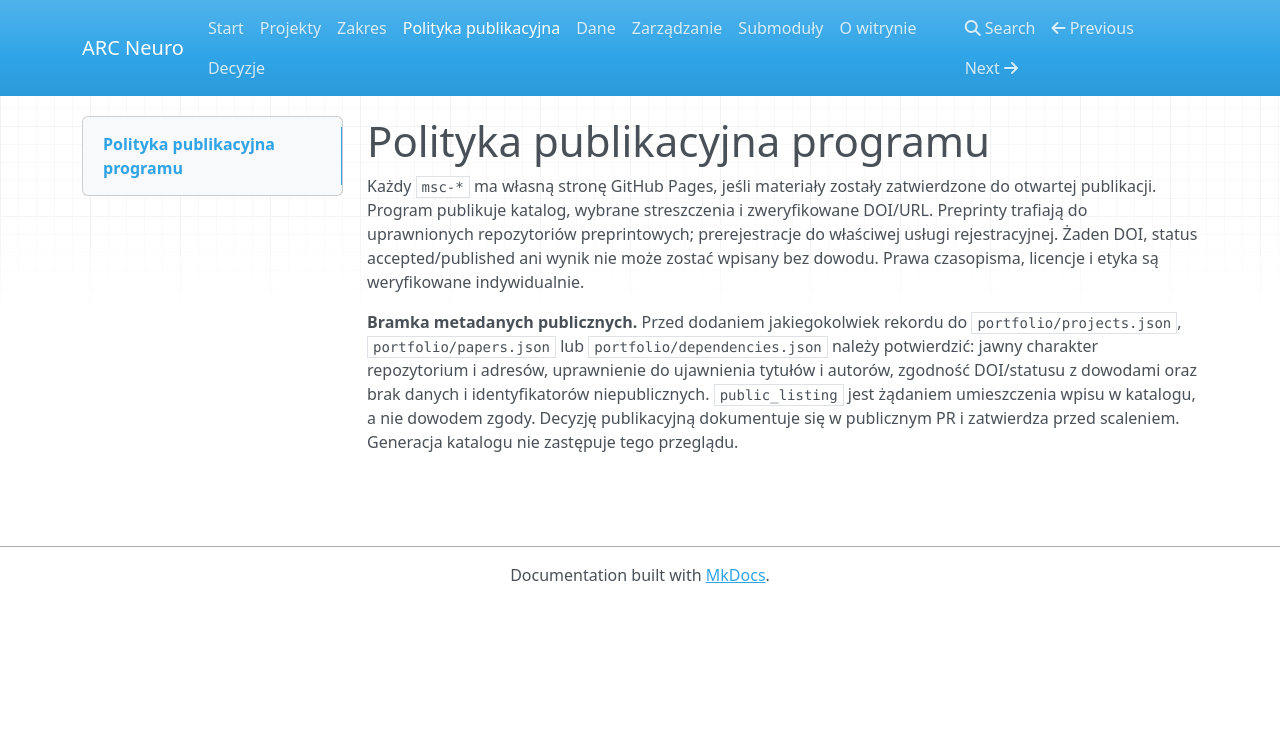
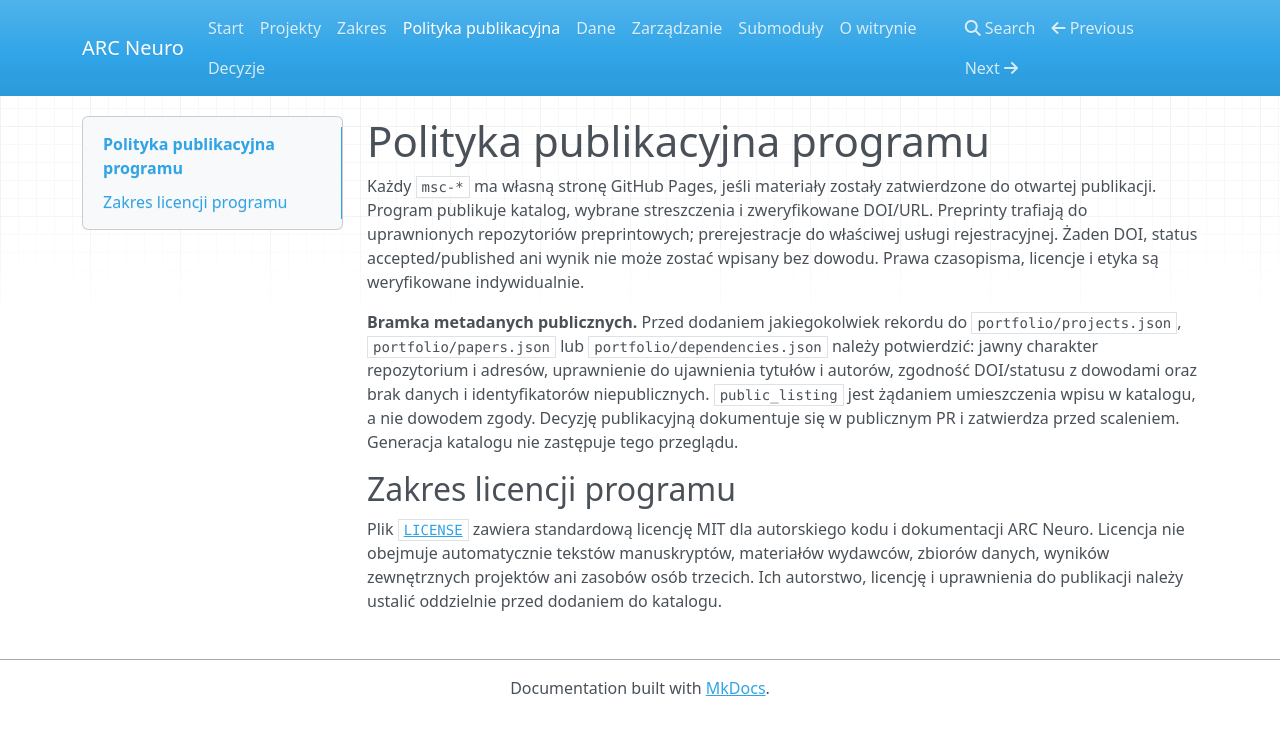
Before and after one commit to MatPomGit/arc-neuro, an MkDocs documentation site: the page built from docs/publication-policy.md, in a window 1280 px wide. Shown: the top 735 px of the page. Built offline with MkDocs 1.6.1, drawn with Linux system fonts in a browser that asks for light colours; nearby versions of some CDN libraries.

Commit message:
chore(arc-neuro): add MIT license (#3)
Use standard MIT text with copyright © 2026 Mateusz Pomianek; align program.json and CITATION.cff, document exclusions for non-repository scientific content, and add a consistency test.

Verified on exact PR head b4b7a172c18e1fc470e17ddb5745e8275331dff7: 16/16 tests pass on head and synthetic merge; GitHub Actions #44613023138 success.

```diff
--- a/PROJECT_STATE.yaml
+++ b/PROJECT_STATE.yaml
@@ -14,5 +14,5 @@ last_live_audit: null
 known_blockers:
   - no_public_project_listings_approved
   - pages_publication_not_configured
-  - licences_and_manuscript_ownership_require_review
+  - manuscript_ownership_requires_review
 next_action: review_public_project_candidates_after_explicit_approval
--- a/docs/publication-policy.md
+++ b/docs/publication-policy.md
@@ -3,3 +3,7 @@
 Każdy `msc-*` ma własną stronę GitHub Pages, jeśli materiały zostały zatwierdzone do otwartej publikacji. Program publikuje katalog, wybrane streszczenia i zweryfikowane DOI/URL. Preprinty trafiają do uprawnionych repozytoriów preprintowych; prerejestracje do właściwej usługi rejestracyjnej. Żaden DOI, status accepted/published ani wynik nie może zostać wpisany bez dowodu. Prawa czasopisma, licencje i etyka są weryfikowane indywidualnie.
 
 **Bramka metadanych publicznych.** Przed dodaniem jakiegokolwiek rekordu do `portfolio/projects.json`, `portfolio/papers.json` lub `portfolio/dependencies.json` należy potwierdzić: jawny charakter repozytorium i adresów, uprawnienie do ujawnienia tytułów i autorów, zgodność DOI/statusu z dowodami oraz brak danych i identyfikatorów niepublicznych. `public_listing` jest żądaniem umieszczenia wpisu w katalogu, a nie dowodem zgody. Decyzję publikacyjną dokumentuje się w publicznym PR i zatwierdza przed scaleniem. Generacja katalogu nie zastępuje tego przeglądu.
+
+## Zakres licencji programu
+
+Plik [`LICENSE`](../LICENSE) zawiera standardową licencję MIT dla autorskiego kodu i dokumentacji ARC Neuro. Licencja nie obejmuje automatycznie tekstów manuskryptów, materiałów wydawców, zbiorów danych, wyników zewnętrznych projektów ani zasobów osób trzecich. Ich autorstwo, licencję i uprawnienia do publikacji należy ustalić oddzielnie przed dodaniem do katalogu.
--- a/program.json
+++ b/program.json
@@ -7,7 +7,7 @@
   "owner": "Mateusz Pomianek",
   "scope": "Neuronauka poznawcza, afekt, samoregulacja, psychofizjologia, neurorozwój, relacje społeczne i psychometria.",
   "default_branch": "main",
-  "license_spdx": "UNDECIDED",
+  "license_spdx": "MIT",
   "pages_status": "not_configured",
   "pages_url": null,
   "public_catalog_policy": "explicit_opt_in",
```
Also changed, not shown: README.md (+6 -0 lines), 3 other files.
